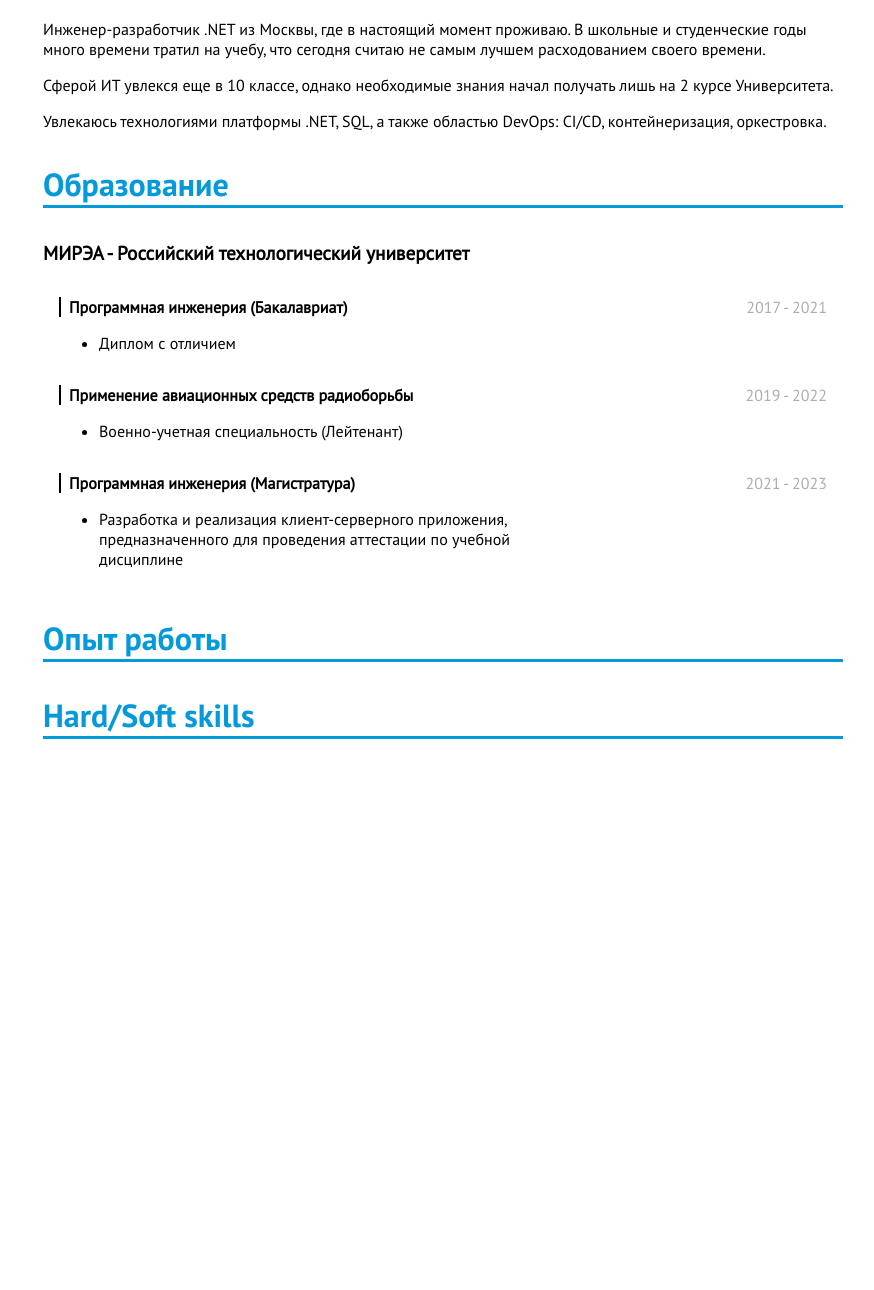
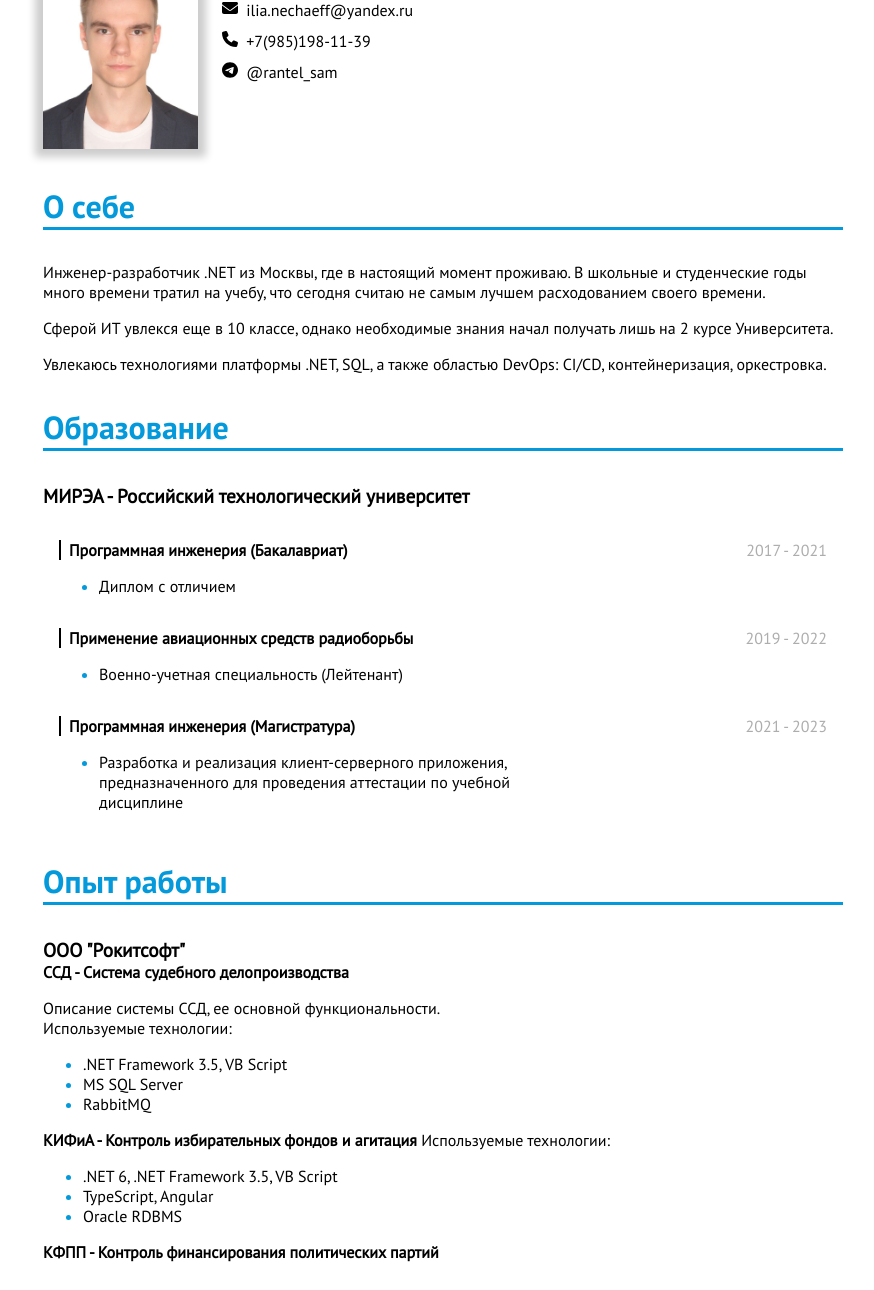
Before and after one commit to IlyaNechaev/Resume, a plain HTML site: page index.html in a window 1280 px wide. Shown: the part 74-1364 px from the top of the page, without its empty margins (197-1071 px from the left). Before the commit the page ends 845 px from the top, so only its background shows below. Drawn offline with Linux system fonts and the light colour scheme.

Commit message:
Second commit

```diff
--- a/index.html
+++ b/index.html
@@ -4,9 +4,24 @@
     <meta charset="UTF-8" />
     <meta name="viewport" content="width=device-width, initial-scale=1.0" />
     <link rel="stylesheet" href="./styles/resume.css" />
-    <title>Резюме Нечаев Илья</title>
+    <title>Резюме. Нечаев Илья</title>
   </head>
   <body>
+    <section id="head">
+      <div class="photo">
+        <img src="img/ilya.jpg" alt="Ilya Nechaev" />
+      </div>
+      <div class="description">
+        <span class="name">Нечаев Илья</span>
+        <div class="contacts">
+          <a href="mailto: ilia.nechaeff@yandex.ru" class="email"
+            >ilia.nechaeff@yandex.ru</a
+          >
+          <span class="phone">+7(985)198-11-39</span>
+          <a href="https://t.me/rantel_sam" class="telegram">@rantel_sam</a>
+        </div>
+      </div>
+    </section>
     <section id="about">
       <header>О себе</header>
       <article>
@@ -61,7 +76,38 @@
     </section>
     <section id="job-experience">
       <header>Опыт работы</header>
-      <article></article>
+      <article>
+        <div class="company">
+          <span class="name">ООО "Рокитсофт"</span>
+          <div class="project">
+            <span class="name">ССД - Система судебного делопроизводства</span>
+            <p class="description">
+              Описание системы ССД, ее основной функциональности. </br>
+              Используемые технологии:
+              <ul>
+                <li>.NET Framework 3.5, VB Script</li>
+                <li>MS SQL Server</li>
+                <li>RabbitMQ</li>
+              </ul>
+            </p>
+          </div>
+          <div class="project">
+            <span class="name">КИФиА - Контроль избирательных фондов и агитация</span>
+            <span class="description">
+              Используемые технологии:
+              <ul>
+                <li>.NET 6, .NET Framework 3.5, VB Script</li>
+                <li>TypeScript, Angular</li>
+                <li>Oracle RDBMS</li>
+              </ul>
+            </span>
+          </div>
+          <div class="project">
+            <span class="name">КФПП - Контроль финансирования политических партий</span>
+            <span class="description"></span>
+          </div>
+        </div>
+      </article>
     </section>
     <section id="skills">
       <header>Hard/Soft skills</header>
--- a/scss/_variables.scss
+++ b/scss/_variables.scss
@@ -20,3 +20,7 @@ $font-Arial: 'Arial';
 
 $weight700: 700;
 $weight800: 800;
+
+$font-small: .5em;
+$font-normal: 1.2em;
+$font-large: 2em;
--- a/scss/resume.scss
+++ b/scss/resume.scss
@@ -15,25 +15,76 @@ section {
   font-family: $font-Sans;
 
   header {
-    font-size: 2em;
+    font-size: $font-large;
     font-family: $font-SansBold;
     color: $clr-primary-light;
 
-    border-bottom: .1em solid $clr-primary-light;
+    border-bottom: 0.1em solid $clr-primary-light;
   }
   article {
     margin-block: 2em;
   }
+}
 
-  &#education {
+#head {
+  display: grid;
+  grid-template-columns: 1fr 4fr;
+  gap: 1.5em;
+  margin-bottom: 2em;
+
+  .photo > img {
+    width: 100%;
+    box-shadow: 0 0 0.5em 0.5em rgba(1, 1, 1, 0.2);
+  }
+  .description {
+    span.name {
+      font-size: $font-large;
+      font-family: $font-SansBold;
+      color: black;
+    }
+    .contacts {
+      display: flex;
+      flex-direction: column;
+      gap: 0.7em;
+      margin-top: 1em;
+
+      .telegram,
+      .email,
+      .phone {
+        text-decoration: none;
+        color: black;
+        width: fit-content;
+
+        &::before {
+          content: "";
+          display: inline-flex;
+          margin-right: 0.5em;
+          background-size: repeat(2, 1em);
+          width: 1em;
+          height: 1em;
+        }
+      }
+      .telegram::before {
+        background-image: url("../svg/telegram.svg");
+      }
+      .email::before {
+        background-image: url("../svg/envelope-solid.svg");
+      }
+      .phone::before {
+        background-image: url("../svg/phone-solid.svg");
+      }
+    }
+  }
+}
+
+#education {
   span.university-name {
     font-weight: 900;
-      font-size: 1.2em;
+    font-size: $font-normal;
   }
   .degree-list {
     display: flex;
     flex-direction: column;
-        // gap: 2em;
     margin-top: 1em;
 
     .degree-item {
@@ -55,7 +106,7 @@ section {
       .name {
         font-weight: 700;
         border-left: 2px solid black;
-                padding-left: .5em;
+        padding-left: 0.5em;
       }
       .date-graduation {
         color: $clr-grey;
@@ -67,4 +118,29 @@ section {
     }
   }
 }
+
+
+
+#job-experience {
+  .company {
+    .name {
+      font-weight: 700;
+      font-size: $font-normal;
+
+      margin: 0;
+      padding: 0;
     }
+
+    .project {
+      span.name {
+        font-weight: 700;
+        font-size: 1em;
+      }
+    }
+  }
+}
+
+
+li::marker {
+  color: $clr-primary-light;
+}
```
Also changed, not shown: img/Peter_Griffin.png (added), img/ilya.jpg (added), styles/dist/resume.min.css, styles/resume.css, svg/envelope-solid.svg (added), svg/phone-solid.svg (added), svg/telegram.svg (added), 2 other files. Lines whose indentation alone changed are shown as unchanged.
